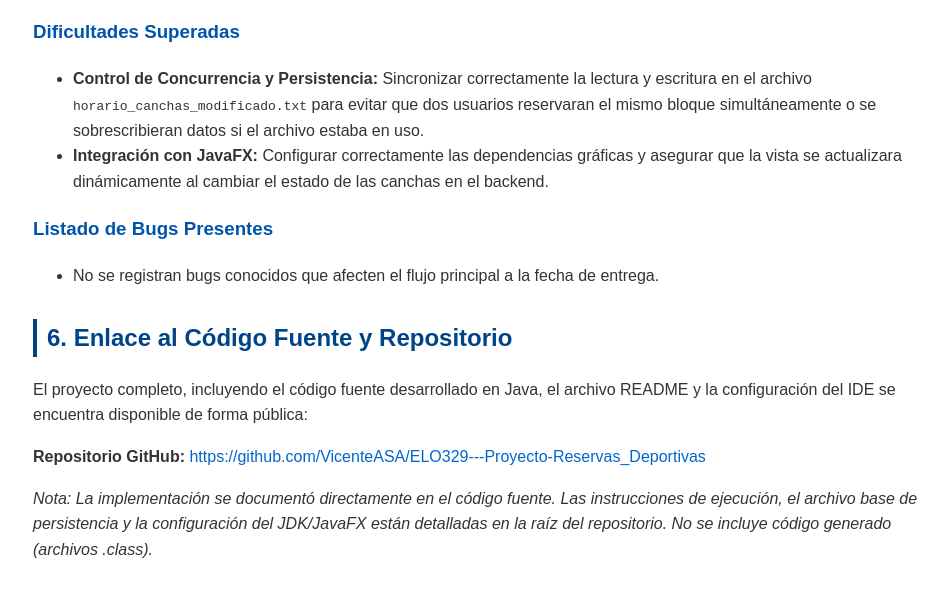
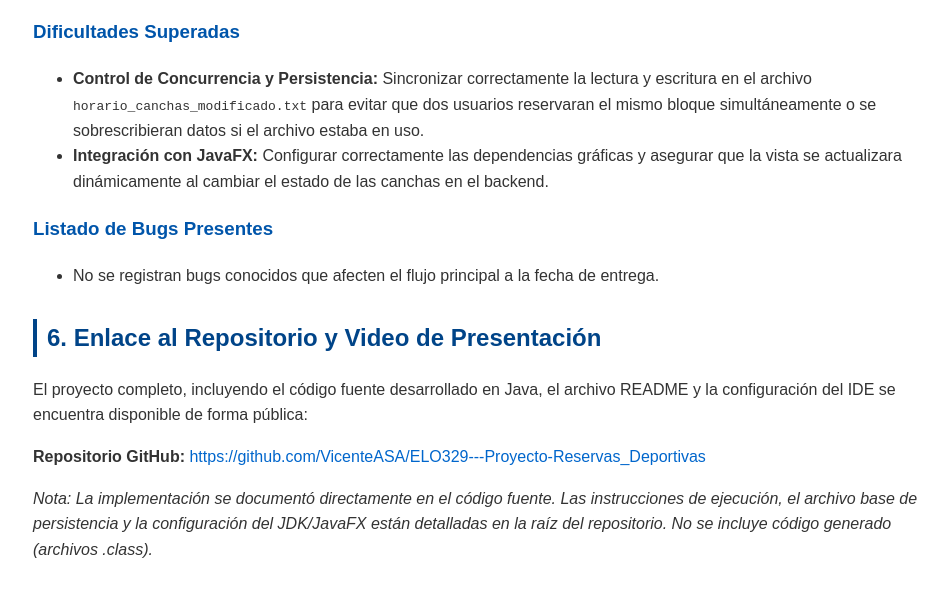
Before and after one commit to VicenteASA/ELO329---Proyecto-Reservas_Deportivas, a plain HTML site: page index.html in a window 1280 px wide. Shown: the part 3576-4172 px from the top of the page, without its empty margins (157-1105 px from the left). Drawn offline with Linux system fonts and the light colour scheme.

Commit message:
Actualización de informe

```diff
--- a/index.html
+++ b/index.html
@@ -53,13 +53,13 @@
         </ul>
     </nav>
 
-    <!-- 1. DESCRIPCIÓN DEL PROBLEMA (10 Puntos) -->
+    <!-- 1. DESCRIPCIÓN DEL PROBLEMA -->
     <h2 id="descripcion">1. Descripción del Problema</h2>
     <p>
         Actualmente, la gestión de los recintos deportivos en la universidad se realiza mediante hojas de cálculo, un método manual que carece de control de concurrencia y visibilidad en tiempo real. Esto genera conflictos de agenda, errores en la asignación y una alta carga administrativa. Nuestro proyecto resuelve esta necesidad implementando un sistema inteligente orientado a objetos (Smart Canchas USM) que automatiza el flujo de reservas, garantizando la integridad de los datos y proporcionando una interfaz gráfica eficiente para un acceso equitativo.
     </p>
 
-    <!-- 2. ANÁLISIS DEL PROBLEMA (10 Puntos) -->
+    <!-- 2. ANÁLISIS DEL PROBLEMA -->
     <h2 id="analisis">2. Análisis del Problema</h2>
     <p>
         El problema se sitúa en el contexto universitario, específicamente en la administración de la infraestructura deportiva. El sistema actual centralizado en Excel es precario al no validar automáticamente la disponibilidad, permitiendo que dos personas reserven la misma cancha a la misma hora.
@@ -68,7 +68,7 @@
         Para modelar y dar solución a esto, se definieron los siguientes entes o elementos principales que interactúan en el sistema: <strong>Cancha</strong> (con atributos como tipo de piso o si es techada), <strong>Reserva</strong>, <strong>Cliente</strong> (Estudiante validado por Rol USM) y <strong>ComplejoDeportivo</strong>. El sistema interactúa con el medio externo a través de una interfaz gráfica (desarrollada en JavaFX) y asegura la persistencia de datos leyendo y escribiendo en un archivo de texto plano (<code>horario_canchas_modificado.txt</code>), lo que permite manejar la concurrencia y evaluar la disponibilidad en tiempo real aplicando los principios de encapsulamiento y modularidad.
     </p>
 
-    <!-- 3. DEFINICIÓN DE REQUERIMIENTOS (20 Puntos) -->
+    <!-- 3. DEFINICIÓN DE REQUERIMIENTOS -->
     <h2 id="requerimientos">3. Definición de Requerimientos</h2>
     <p>El sistema cuenta con validación de formato para el Rol USM y una regla de negocio que limita a 3 las reservas activas por usuario. A continuación se presentan los tres casos de uso principales:</p>
 
@@ -99,13 +99,12 @@
         </tbody>
     </table>
 
-    <!-- 4. DISEÑO (20 Puntos) -->
+    <!-- 4. DISEÑO  -->
     <h2 id="diseno">4. Diseño de la Solución</h2>
 
     <h3>Diagrama de Clases</h3>
     <p>El siguiente diagrama ilustra la arquitectura de nuestra solución orientada a objetos. Se observa cómo las entidades principales (Cliente, Cancha, Reserva) se relacionan y encapsulan sus atributos y métodos, separando la lógica de negocio de la interfaz gráfica implementada en JavaFX.</p>
     <div class="img-container">
-        <!-- REEMPLAZAR LA IMAGEN CUANDO LA TENGAN -->
         <img src="images/diagrama_clases.png" alt="Diagrama de Clases UML">
         <div class="caption">Figura 1: Diagrama de clases de Smart Canchas USM.</div>
     </div>
@@ -113,18 +112,16 @@
     <h3>Diagrama de Secuencia</h3>
     <p>A continuación se detalla la interacción de los objetos a lo largo del tiempo para el Caso de Uso de <strong>Realizar Reserva</strong>, mostrando la validación de concurrencia y el límite de reservas por usuario.</p>
     <div class="img-container">
-        <!-- REEMPLAZAR LA IMAGEN CUANDO LA TENGAN -->
         <img src="images/diagrama_secuencia.png" alt="Diagrama de Secuencia UML">
         <div class="caption">Figura 2: Diagrama de secuencia para realizar una reserva.</div>
     </div>
 
-    <!-- 5. PRUEBAS, DIFICULTADES Y BUGS (10 Puntos) -->
+    <!-- 5. PRUEBAS, DIFICULTADES Y BUGS -->
     <h2 id="pruebas">5. Resultados de Pruebas y Dificultades</h2>
 
     <h3>Resultados de las Pruebas de Software</h3>
     <p>Las pruebas se enfocaron en validar la manipulación de listas y condiciones en POO a través de la interfaz. La siguiente captura evidencia el control de la lógica de negocio al intentar exceder el límite permitido de agendamientos.</p>
     <div class="img-container">
-        <!-- REEMPLAZAR LA IMAGEN CUANDO LA TENGAN -->
         <img src="images/prueba_caso1.png" alt="Captura de pantalla de la prueba en JavaFX">
         <div class="caption">Figura 3: Ejecución de prueba validando el límite máximo de 3 reservas activas.</div>
     </div>
@@ -140,8 +137,8 @@
         <li>No se registran bugs conocidos que afecten el flujo principal a la fecha de entrega.</li>
     </ul>
 
-    <!-- 6. ENLACE AL CÓDIGO FUENTE (15 Puntos) -->
-    <h2 id="codigo">6. Enlace al Código Fuente y Repositorio</h2>
+    <!-- 6. ENLACE AL CÓDIGO FUENTE -->
+    <h2 id="codigo">6. Enlace al Repositorio y Video de Presentación</h2>
     <p>El proyecto completo, incluyendo el código fuente desarrollado en Java, el archivo README y la configuración del IDE se encuentra disponible de forma pública:</p>
     <p>
         <strong>Repositorio GitHub:</strong> <a href="https://github.com/VicenteASA/ELO329---Proyecto-Reservas_Deportivas" target="_blank">https://github.com/VicenteASA/ELO329---Proyecto-Reservas_Deportivas</a>
```
